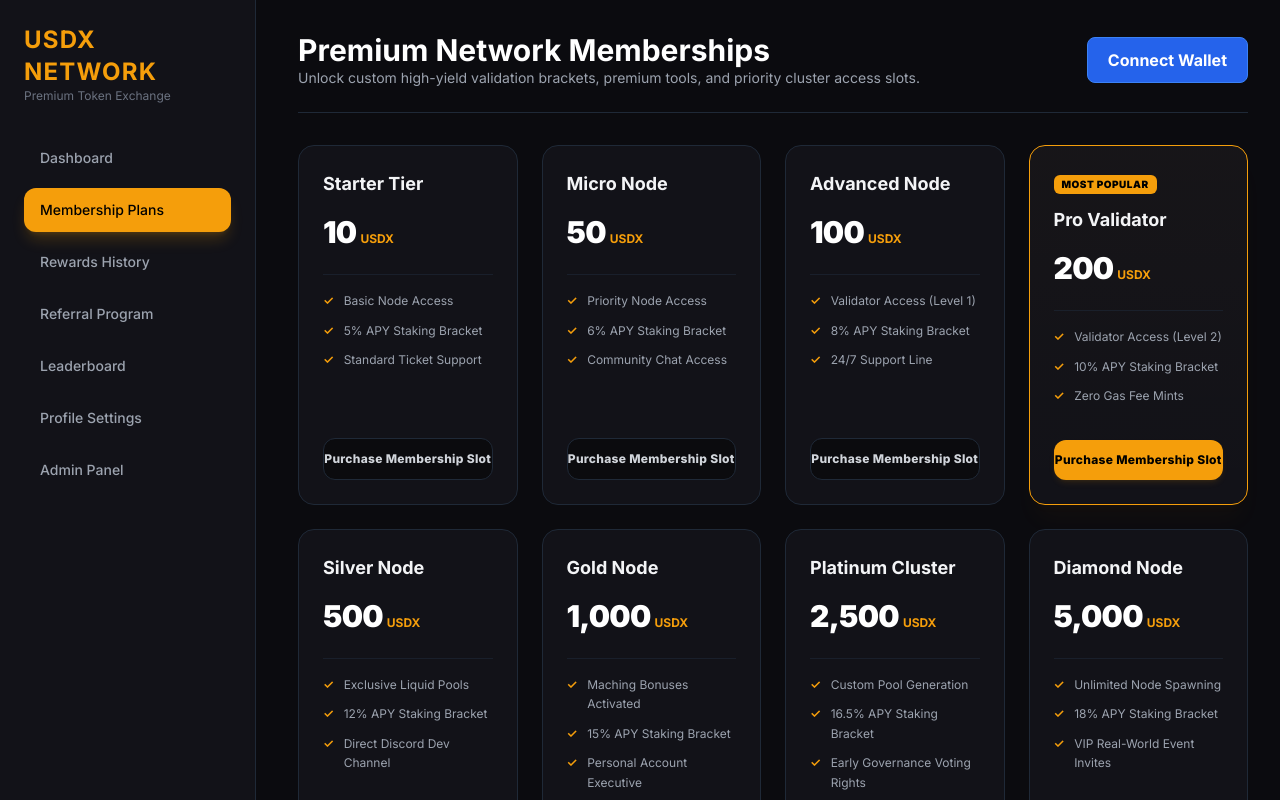
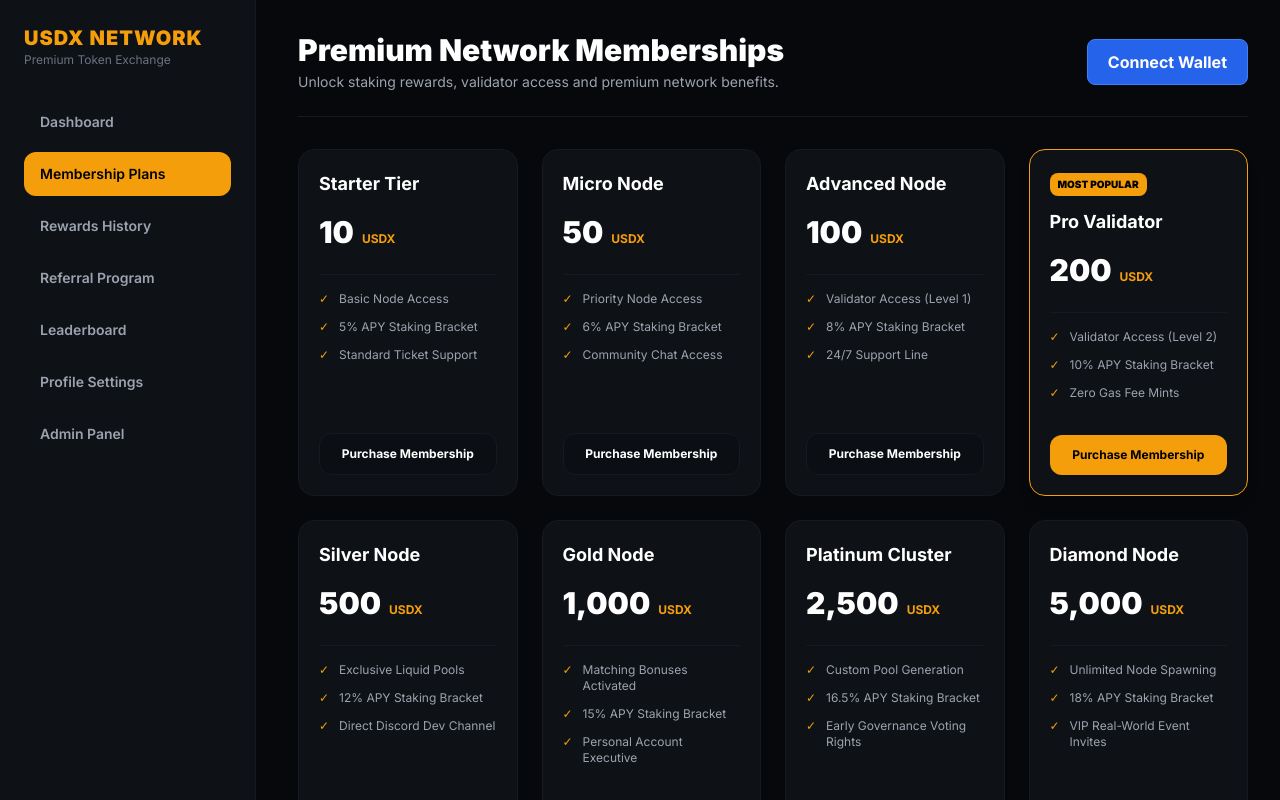
Before and after one commit to usdxofficialdev/-Dead-Token-Exchange-, a Next.js app: page /membership in a window 1280 px wide. Shown: the top 800 px of the page. Built offline with nearby package versions, Linux system fonts and the light colour scheme.

Commit message:
Update page.tsx

```diff
--- a/app/membership/page.tsx
+++ b/app/membership/page.tsx
@@ -1,178 +1,280 @@
 "use client";
 
 import React, { useState, useEffect } from "react";
-import { useRouter } from "next/navigation";
-import LoginWallet from "../components/LoginWallet";
+import AppLayout from "../components/AppLayout";
+
+type MembershipPlan = {
+  id: number;
+  name: string;
+  price: number;
+  currency: string;
+  features: string[];
+  popular: boolean;
+};
 
 export default function MembershipPlans() {
-  const router = useRouter();
+  const defaultPlans: MembershipPlan[] = [
+    {
+      id: 1,
+      name: "Starter Tier",
+      price: 10,
+      currency: "USDX",
+      features: [
+        "Basic Node Access",
+        "5% APY Staking Bracket",
+        "Standard Ticket Support",
+      ],
+      popular: false,
+    },
+    {
+      id: 2,
+      name: "Micro Node",
+      price: 50,
+      currency: "USDX",
+      features: [
+        "Priority Node Access",
+        "6% APY Staking Bracket",
+        "Community Chat Access",
+      ],
+      popular: false,
+    },
+    {
+      id: 3,
+      name: "Advanced Node",
+      price: 100,
+      currency: "USDX",
+      features: [
+        "Validator Access (Level 1)",
+        "8% APY Staking Bracket",
+        "24/7 Support Line",
+      ],
+      popular: false,
+    },
+    {
+      id: 4,
+      name: "Pro Validator",
+      price: 200,
+      currency: "USDX",
+      features: [
+        "Validator Access (Level 2)",
+        "10% APY Staking Bracket",
+        "Zero Gas Fee Mints",
+      ],
+      popular: true,
+    },
+    {
+      id: 5,
+      name: "Silver Node",
+      price: 500,
+      currency: "USDX",
+      features: [
+        "Exclusive Liquid Pools",
+        "12% APY Staking Bracket",
+        "Direct Discord Dev Channel",
+      ],
+      popular: false,
+    },
+    {
+      id: 6,
+      name: "Gold Node",
+      price: 1000,
+      currency: "USDX",
+      features: [
+        "Matching Bonuses Activated",
+        "15% APY Staking Bracket",
+        "Personal Account Executive",
+      ],
+      popular: false,
+    },
+    {
+      id: 7,
+      name: "Platinum Cluster",
+      price: 2500,
+      currency: "USDX",
+      features: [
+        "Custom Pool Generation",
+        "16.5% APY Staking Bracket",
+        "Early Governance Voting Rights",
+      ],
+      popular: false,
+    },
+    {
+      id: 8,
+      name: "Diamond Node",
+      price: 5000,
+      currency: "USDX",
+      features: [
+        "Unlimited Node Spawning",
+        "18% APY Staking Bracket",
+        "VIP Real-World Event Invites",
+      ],
+      popular: false,
+    },
+    {
+      id: 9,
+      name: "Alpha Whale",
+      price: 10000,
+      currency: "USDX",
+      features: [
+        "Institutional Liquidity Access",
+        "22% APY Staking Bracket",
+        "Direct Developer Voice Calls",
+      ],
+      popular: false,
+    },
+    {
+      id: 10,
+      name: "Genesis Foundation",
+      price: 25000,
+      currency: "USDX",
+      features: [
+        "Full System Revenue Share",
+        "25% APY Staking Bracket",
+        "Core Network Board Seat",
+      ],
+      popular: false,
+    },
+  ];
 
-  // 1. DYNAMIC PLANS MATRIX (10 Fully Editable Options Controlled via Admin)
-  const [plans, setPlans] = useState([
-    { id: 1, name: "Starter Tier", price: 10, currency: "USDX", features: ["Basic Node Access", "5% APY Staking Bracket", "Standard Ticket Support"], popular: false },
-    { id: 2, name: "Micro Node", price: 50, currency: "USDX", features: ["Priority Node Access", "6% APY Staking Bracket", "Community Chat Access"], popular: false },
-    { id: 3, name: "Advanced Node", price: 100, currency: "USDX", features: ["Validator Access (Level 1)", "8% APY Staking Bracket", "24/7 Support Line"], popular: false },
-    { id: 4, name: "Pro Validator", price: 200, currency: "USDX", features: ["Validator Access (Level 2)", "10% APY Staking Bracket", "Zero Gas Fee Mints"], popular: true }, // Highlighted
-    { id: 5, name: "Silver Node", price: 500, currency: "USDX", features: ["Exclusive Liquid Pools", "12% APY Staking Bracket", "Direct Discord Dev Channel"], popular: false },
-    { id: 6, name: "Gold Node", price: 1000, currency: "USDX", features: ["Maching Bonuses Activated", "15% APY Staking Bracket", "Personal Account Executive"], popular: false },
-    { id: 7, name: "Platinum Cluster", price: 2500, currency: "USDX", features: ["Custom Pool Generation", "16.5% APY Staking Bracket", "Early Governance Voting Rights"], popular: false },
-    { id: 8, name: "Diamond Node", price: 5000, currency: "USDX", features: ["Unlimited Node Spawning", "18% APY Staking Bracket", "VIP Real-World Event Invites"], popular: false },
-    { id: 9, name: "Alpha Whale", price: 10000, currency: "USDX", features: ["Institutional Liquidity Access", "22% APY Staking Bracket", "Direct Developer Voice Calls"], popular: false },
-    { id: 10, name: "Genesis Foundation", price: 25000, currency: "USDX", features: ["Full System Revenue Share", "25% APY Staking Bracket", "Core Network Board Seat"], popular: false },
-  ]);
+  const [plans, setPlans] = useState<MembershipPlan[]>(defaultPlans);
 
-  // 2. ADMIN DATABASE SYNC ON LOAD
   useEffect(() => {
     const adminPlans = localStorage.getItem("admin_membership_plans");
+
     if (adminPlans) {
       setPlans(JSON.parse(adminPlans));
     } else {
-      // First time initialization in the central database ledger
-      localStorage.setItem("admin_membership_plans", JSON.stringify(plans));
+      localStorage.setItem(
+        "admin_membership_plans",
+        JSON.stringify(defaultPlans)
+      );
     }
-  });
+  }, []);
 
-  // 3. BUY ACTION LOGIC (Deducts from Dashboard Main Balance)
-  const handlePurchasePlan = (plan: any) => {
-    const savedDashboardBalances = localStorage.getItem("user_dashboard_balances") || '{"mainBalance":"5000.00","totalStaked":"15000.00"}';
-    const parsedDashboard = JSON.parse(savedDashboardBalances);
+  const handlePurchasePlan = (plan: MembershipPlan) => {
+    const dashboardData =
+      localStorage.getItem("user_dashboard_balances") ||
+      '{"mainBalance":"5000.00","totalStaked":"15000.00"}';
+
+    const parsedDashboard = JSON.parse(dashboardData);
     const mainBalance = parseFloat(parsedDashboard.mainBalance);
 
     if (mainBalance < plan.price) {
-      alert(`Insufficient funds! This membership plan costs ${plan.price} ${plan.currency}. Please claim rewards or deposit assets.`);
+      alert(
+        `Insufficient funds. Required ${plan.price} ${plan.currency}`
+      );
       return;
     }
 
-    const confirmPurchase = window.confirm(`Are you sure you want to activate the ${plan.name} for ${plan.price} ${plan.currency}?`);
-    if (!confirmPurchase) return;
+    if (
+      !window.confirm(
+        `Purchase ${plan.name} for ${plan.price} ${plan.currency}?`
+      )
+    ) {
+      return;
+    }
 
-    // Mathematical Deduction
-    const newMainBalance = (mainBalance - plan.price).toFixed(2);
+    const newBalance = (mainBalance - plan.price).toFixed(2);
 
-    // Commit new balance state back to Dashboard Matrix
-    localStorage.setItem("user_dashboard_balances", JSON.stringify({
-      mainBalance: newMainBalance,
-      totalStaked: parsedDashboard.totalStaked
-    }));
+    localStorage.setItem(
+      "user_dashboard_balances",
+      JSON.stringify({
+        mainBalance: newBalance,
+        totalStaked: parsedDashboard.totalStaked,
+      })
+    );
 
-    // Append OUT Entry Log directly into Rewards/Audit Logs History for Admin Panel view
-    const existingLogs = localStorage.getItem("admin_rewards_history_list") || "[]";
-    const parsedLogs = JSON.parse(existingLogs);
-    const newMembershipLog = {
-      date: new Date().toISOString().split('T')[0],
+    localStorage.setItem(
+      "user_active_membership",
+      JSON.stringify(plan)
+    );
+
+    const logs = JSON.parse(
+      localStorage.getItem("admin_rewards_history_list") || "[]"
+    );
+
+    logs.unshift({
+      date: new Date().toISOString().split("T")[0],
       source: `Purchased ${plan.name}`,
-      amount: `-${plan.price.toFixed(2)} ${plan.currency}`,
+      amount: `-${plan.price} ${plan.currency}`,
       type: "OUT",
-      status: "Confirmed"
-    };
-    localStorage.setItem("admin_rewards_history_list", JSON.stringify([newMembershipLog, ...parsedLogs]));
+      status: "Confirmed",
+    });
 
-    alert(`Congratulations! ${plan.name} has been successfully provisioned. Your new balance is ${newMainBalance} ${plan.currency}.`);
+    localStorage.setItem(
+      "admin_rewards_history_list",
+      JSON.stringify(logs)
+    );
+
+    alert(
+      `${plan.name} activated successfully.\nBalance: ${newBalance} ${plan.currency}`
+    );
   };
 
-  const menuItems = [
-    { name: "Dashboard", route: "/dashboard", active: false },
-    { name: "Membership Plans", route: "/membership", active: true },
-    { name: "Rewards History", route: "/rewards", active: false },
-    { name: "Referral Program", route: "/referral", active: false },
-    { name: "Leaderboard", route: "/leaderboard", active: false },
-    { name: "Profile Settings", route: "/profile", active: false },
-    { name: "Admin Panel", route: "/admin", active: false },
-  ];
-
   return (
-    <div className="flex min-h-screen bg-[#0B0B0F] text-white">
-
-      {/* SIDEBAR NAVIGATION */}
-      <aside className="w-64 border-r border-gray-800 bg-[#121218] p-6 hidden md:block">
-        <div className="mb-8">
-          <h1 className="text-2xl font-bold text-amber-500 tracking-wider">USDX NETWORK</h1>
-          <p className="text-xs text-gray-500">Premium Token Exchange</p>
-        </div>
-        <nav className="space-y-2">
-          {menuItems.map((item, index) => (
-            <button
-              key={index}
-              onClick={() => router.push(item.route)}
-              className={`w-full text-left px-4 p-3 rounded-xl text-sm font-medium transition-all ${
-                item.active
-                  ? "bg-amber-500 text-black shadow-lg shadow-amber-500/20"
-                  : "text-gray-400 hover:bg-[#1A1A24] hover:text-white"
-              }`}
+    <AppLayout
+      title="Premium Network Memberships"
+      description="Unlock staking rewards, validator access and premium network benefits."
     >
-              {item.name}
-            </button>
-          ))}
-        </nav>
-      </aside>
-
-      {/* CORE FRAME PANEL */}
-      <main className="flex-1 p-8">
-        <header className="flex flex-wrap items-center justify-between border-b border-gray-800 pb-6 mb-8 gap-4">
-          <div>
-            <h1 className="text-2xl md:text-3xl font-bold">Premium Network Memberships</h1>
-            <p className="text-sm text-gray-400">Unlock custom high-yield validation brackets, premium tools, and priority cluster access slots.</p>
-          </div>
-          <LoginWallet />
-        </header>
-
-        {/* 10 PLANS GRID SYSTEM */}
-        <div className="grid grid-cols-1 sm:grid-cols-2 lg:grid-cols-3 xl:grid-cols-4 gap-6 max-w-7xl">
+      <div className="grid grid-cols-1 md:grid-cols-2 xl:grid-cols-4 gap-4 md:gap-6">
         {plans.map((plan) => (
           <div
             key={plan.id}
-              className={`bg-[#121218] rounded-2xl p-6 border transition-all flex flex-col justify-between hover:scale-[1.02] ${
+            className={`rounded-2xl border p-5 flex flex-col justify-between transition-all bg-[#0E1116]
+            ${
               plan.popular
-                  ? "border-amber-500 shadow-xl shadow-amber-500/[0.03] bg-gradient-to-b from-amber-500/[0.02] to-transparent"
-                  : "border-gray-800 hover:border-gray-700"
+                ? "border-amber-500 shadow-lg"
+                : "border-[#161920]"
             }`}
           >
             <div>
-                {/* Popular Flag Badge */}
               {plan.popular && (
-                  <span className="inline-block text-[10px] uppercase font-black bg-amber-500 text-black px-2 py-0.5 rounded-md tracking-wider mb-3">
+                <span className="inline-block mb-3 rounded-lg bg-amber-500 px-2 py-1 text-[10px] font-black uppercase text-black">
                   Most Popular
                 </span>
               )}
 
-                <h3 className="text-lg font-bold text-gray-100">{plan.name}</h3>
+              <h3 className="text-lg font-bold text-white">
+                {plan.name}
+              </h3>
 
-                {/* Price Display */}
               <div className="mt-4 mb-6">
-                  <span className="text-3xl font-black text-white tracking-tight">
+                <span className="text-3xl font-black">
                   {plan.price.toLocaleString()}
                 </span>
-                  <span className="text-xs text-amber-500 font-bold ml-1 uppercase">
+
+                <span className="ml-2 text-xs font-bold text-amber-500">
                   {plan.currency}
                 </span>
               </div>
 
-                {/* Features Specifications Array List */}
-                <ul className="space-y-2.5 border-t border-gray-800/60 pt-4 mb-6">
-                  {plan.features.map((feature, fIdx) => (
-                    <li key={fIdx} className="text-xs text-gray-400 flex items-start gap-2 leading-relaxed">
-                      <span className="text-amber-500 font-bold">✓</span>
+              <ul className="space-y-3 border-t border-[#161920] pt-4">
+                {plan.features.map((feature, index) => (
+                  <li
+                    key={index}
+                    className="flex gap-2 text-xs text-gray-400"
+                  >
+                    <span className="text-amber-500">✓</span>
                     {feature}
                   </li>
                 ))}
               </ul>
             </div>
 
-              {/* Interactive Purchase Button */}
             <button
               onClick={() => handlePurchasePlan(plan)}
-                className={`w-full py-3 rounded-xl text-xs font-extrabold tracking-wide transition-all active:scale-[0.98] ${
+              className={`mt-6 w-full rounded-xl py-3 text-xs font-bold transition-all
+              ${
                 plan.popular
-                    ? "bg-amber-500 text-black hover:bg-amber-600 shadow-md shadow-amber-500/10"
-                    : "bg-black/40 text-gray-300 border border-gray-800 hover:bg-[#1A1A24] hover:text-white"
+                  ? "bg-amber-500 text-black hover:bg-amber-600"
+                  : "border border-[#161920] bg-black/20 text-white hover:bg-[#141922]"
               }`}
             >
-                Purchase Membership Slot
+              Purchase Membership
             </button>
           </div>
         ))}
       </div>
-      </main>
-    </div>
+    </AppLayout>
   );
 }
```
Lines whose indentation alone changed are shown as unchanged.
